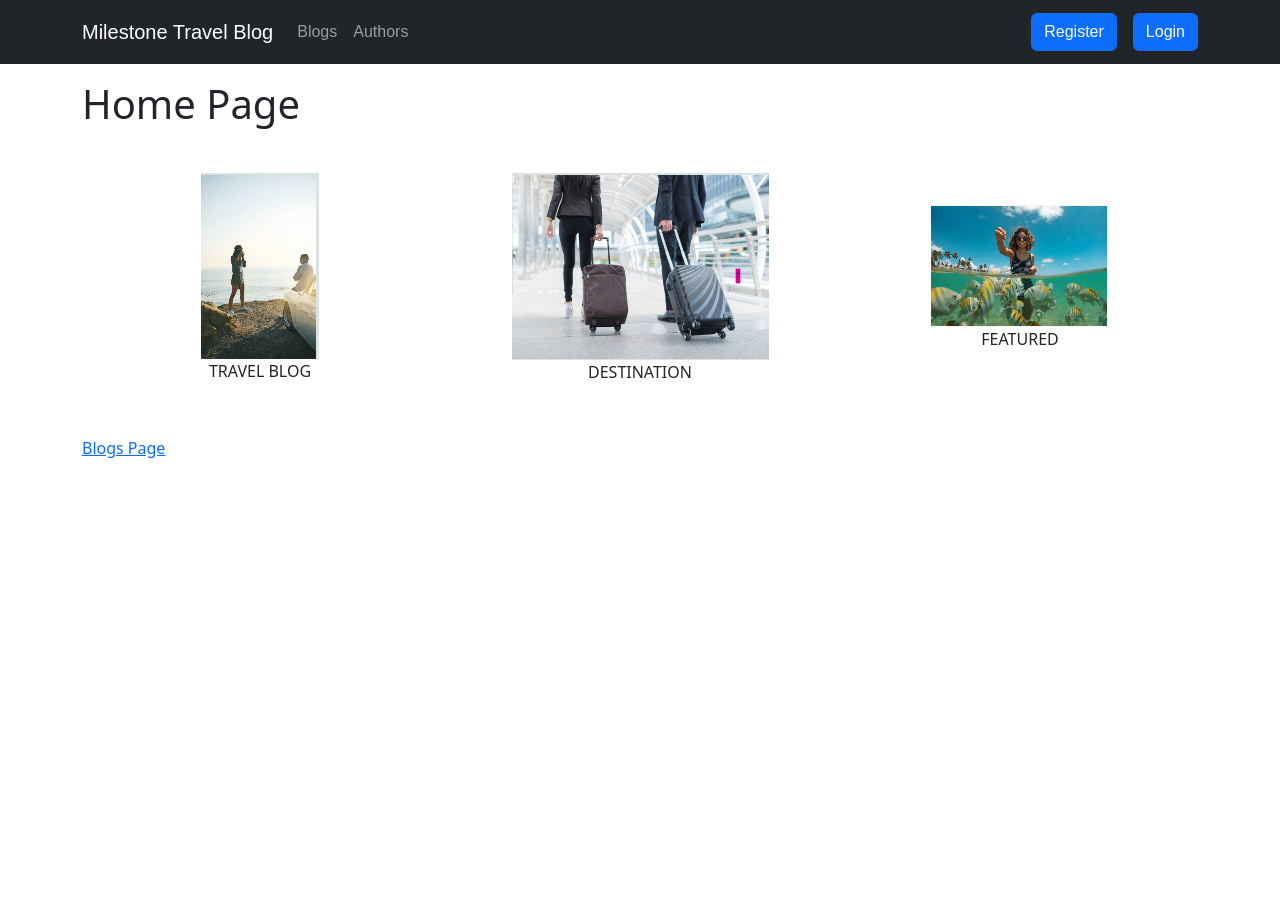
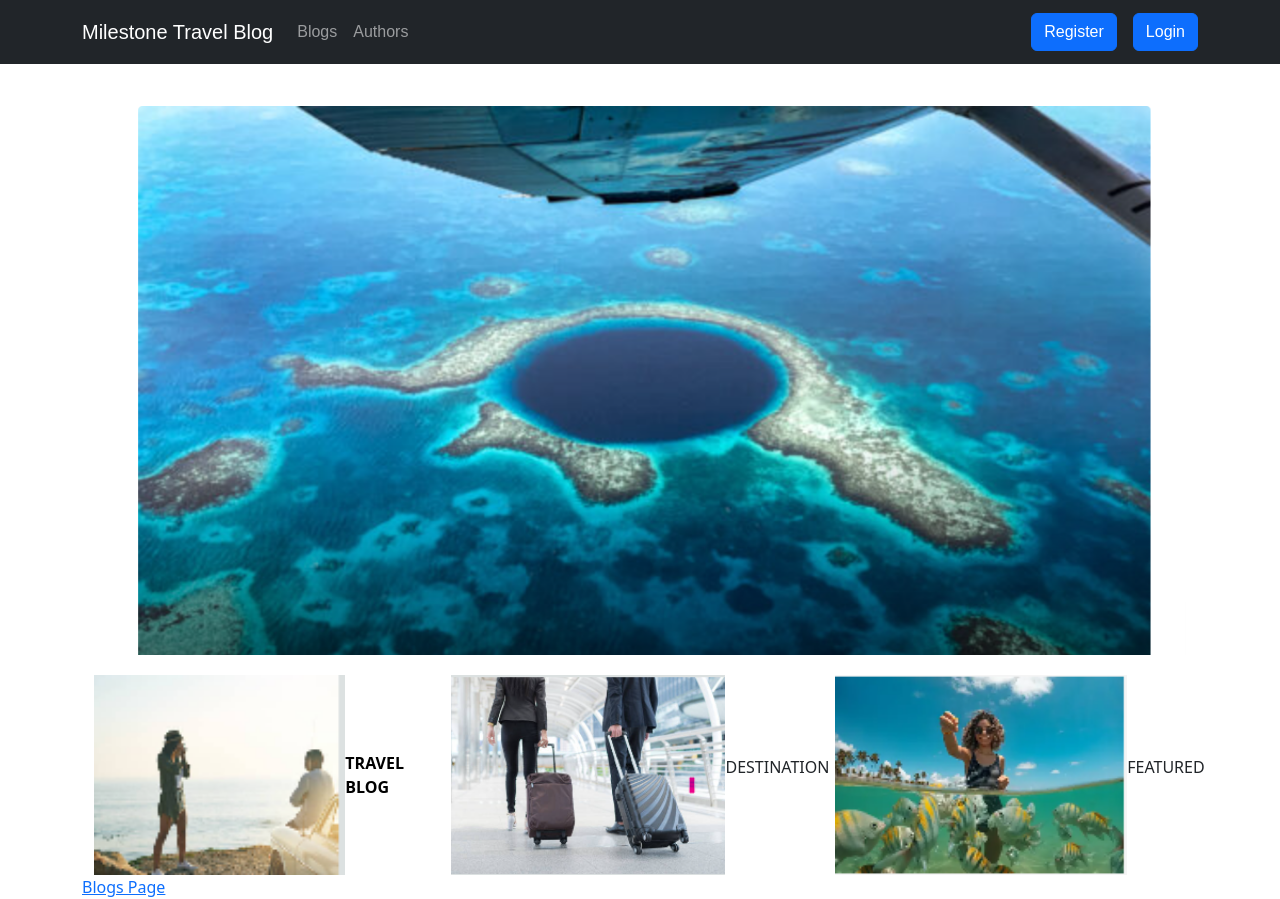
Before and after one commit to DJFancyAl/Travel-Blog, a React (Create React App) app in the folder client/travel_blog/: page / in a window 1280 px wide. Before the commit the page ends 800 px from the top, so only its background shows below. Built offline with nearby package versions, Linux system fonts and the light colour scheme; no server answers.

Commit message:
added more style to the home page

```diff
--- a/client/travel_blog/src/Components/Home.js
+++ b/client/travel_blog/src/Components/Home.js
@@ -7,16 +7,23 @@ import "../css/style.css";
 import image1 from "../images/image1.png";
 import image2 from "../images/image2.png";
 import image3 from "../images/image3.png";
+import largeImage from "../images/largeImage.png";
 
 function Home() {
   return (
     <Container>
-      <h1>Home Page</h1>
+      {/* New container */}
+      <Container className="top-container">
+        <img src={largeImage} alt="Large Image" />
+      </Container>
+
       <Row>
         <Col sm={4}>
           <Container className="custom-container">
             <img src={image1} alt="Container 1" />
-            <p>TRAVEL BLOG</p>
+            <Link to="/blogs" className="container-link">
+              TRAVEL BLOG
+            </Link>
           </Container>
         </Col>
         <Col sm={4}>
@@ -38,6 +45,22 @@ function Home() {
         .custom-container {
           flex: 1;
         }
+
+        .top-container {
+          text-align: center;
+          margin-bottom: 20px;
+        }
+
+        .top-container img {
+          max-width: 100%;
+          height: auto;
+        }
+
+        .container-link {
+          color: #000;
+          text-decoration: none;
+          font-weight: bold;
+        }
       `}
       </style>
     </Container>
--- a/client/travel_blog/src/Components/NavBar.js
+++ b/client/travel_blog/src/Components/NavBar.js
@@ -4,6 +4,14 @@ import Nav from "react-bootstrap/Nav";
 import Navbar from "react-bootstrap/Navbar";
 import Button from "react-bootstrap/Button";
 import { useNavigate } from "react-router-dom";
+
+function YourComponent() {
+  const style = {
+    color: "white",
+    textDecoration: "none",
+    fontSize: "1.5rem",
+  };
+}
 
 function NavBar({ author, setAuthor }) {
   const navigate = useNavigate();
--- a/client/travel_blog/src/css/style.css
+++ b/client/travel_blog/src/css/style.css
@@ -6,18 +6,29 @@
 }
 
 .custom-container {
-  height: 300px;
-  width: 100%;
+  height: 200px;
+  width: 200px; /* Set the desired width */
   display: flex;
-  flex-direction: column;
   justify-content: center;
   align-items: center;
 }
 
 .custom-container img {
+  width: 100%;
+  height: 100%;
   object-fit: cover;
-  max-width: 1git00%;
-  max-height: 100%;
+}
+
+.image-container {
+  width: 100px; /* Set the desired width KEEP THIS FOR THE BOTTOM IMAGES */
+  height: 100px; /* Set the desired height */
+  overflow: hidden; /* Optional - hides any overflow */
+}
+
+.image-container img {
+  width: 100%;
+  height: 100%;
+  object-fit: cover;
 }
 
 nav {
@@ -37,6 +48,10 @@ nav {
   text-transform: uppercase;
   letter-spacing: 5px;
   font-size: 20px;
+}
+
+.brand-text {
+  font-size: 1.5rem; /* Adjust the font size as needed */
 }
 
 .navlinks {
```
Also changed, not shown: client/travel_blog/src/images/largeImage.png (added), 1 other file (tests, documents, lock files or other folders).
